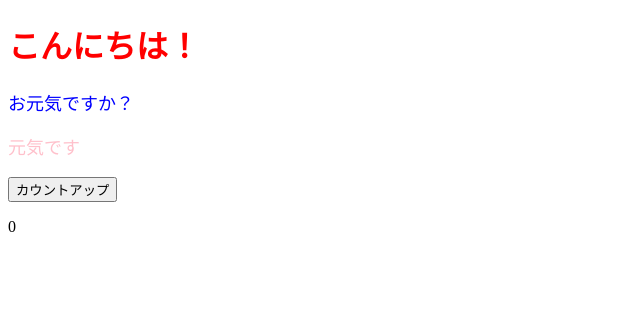
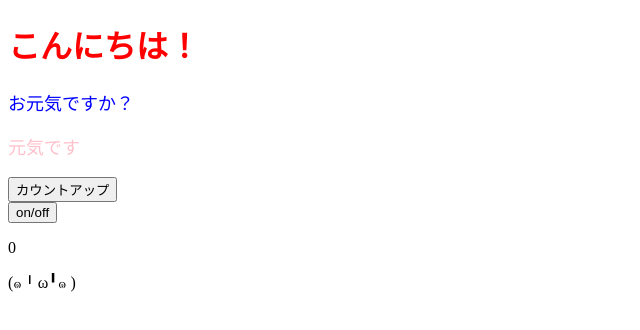
Before and after one commit to yushi32/jak-react-tuto, a React (Create React App) app: page / in a window 1280 px wide. Shown: the top 330 px of the page, without its empty margins (0-640 px from the left). Built offline with nearby package versions, Linux system fonts and the light colour scheme; the HTML template or start-up script is replaced by a standard one.

Commit message:
learn: 再レンダリングのルールとuseEffect

```diff
--- a/src/App.jsx
+++ b/src/App.jsx
@@ -1,18 +1,39 @@
-import React, { useState } from "react";
+import React, { useEffect, useState } from "react";
 import ColorfulMessage from "./components/ColorfulMessage";
 
 const App = () => {
+  console.log("最初");
+  const [num, setNum] = useState(0);
+  const [faceShowFlag, setFaceShowFlag] = useState(true);
+
   const onClickCountUp = () => {
     setNum(num + 1);
   };
-  const [num, setNum] = useState(0);
+
+  const onClickSwitchShowFlag = () => {
+    setFaceShowFlag(!faceShowFlag);
+  };
+
+  useEffect(() => {
+    if (num > 0) {
+      if (num % 3 === 0) {
+        faceShowFlag || setFaceShowFlag(true);
+      } else {
+        faceShowFlag && setFaceShowFlag(false);
+      }
+    }
+  }, [num]);
+
   return (
     <>
       <h1 style={{ color: 'red' }}>こんにちは！</h1>
       <ColorfulMessage color="blue">お元気ですか？</ColorfulMessage>
       <ColorfulMessage color="pink">元気です</ColorfulMessage>
       <button onClick={onClickCountUp}>カウントアップ</button>
+      <br/>
+      <button onClick={onClickSwitchShowFlag}>on/off</button>
       <p>{num}</p>
+      {faceShowFlag && <p>(๑╹ω╹๑ )</p>}
     </>
   );
 };
```
